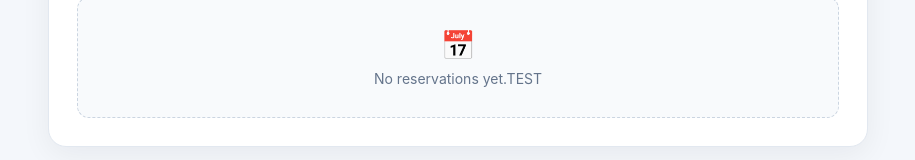
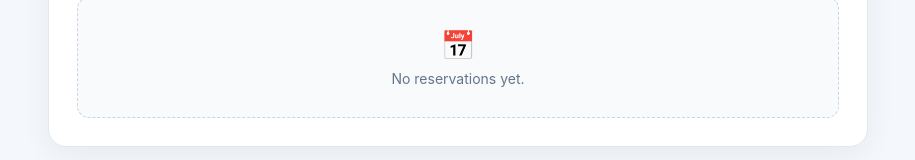
Before and after one commit to MacieyTM/car-rental, an Angular app: page / in a window 1280 px wide. Shown: the part 895-1055 px from the top of the page, without its empty margins (182-1097 px from the left). Built offline with nearby package versions, Linux system fonts and the light colour scheme.

Commit message:
last test deploy

```diff
--- a/src/app/app.html
+++ b/src/app/app.html
@@ -111,7 +111,7 @@
       @if (reservations().length === 0) {
       <div class="empty-state">
         <span>📅</span>
-        <p>No reservations yet.TEST</p>
+        <p>No reservations yet.</p>
       </div>
       } @else {
       <div class="reservations">
```
